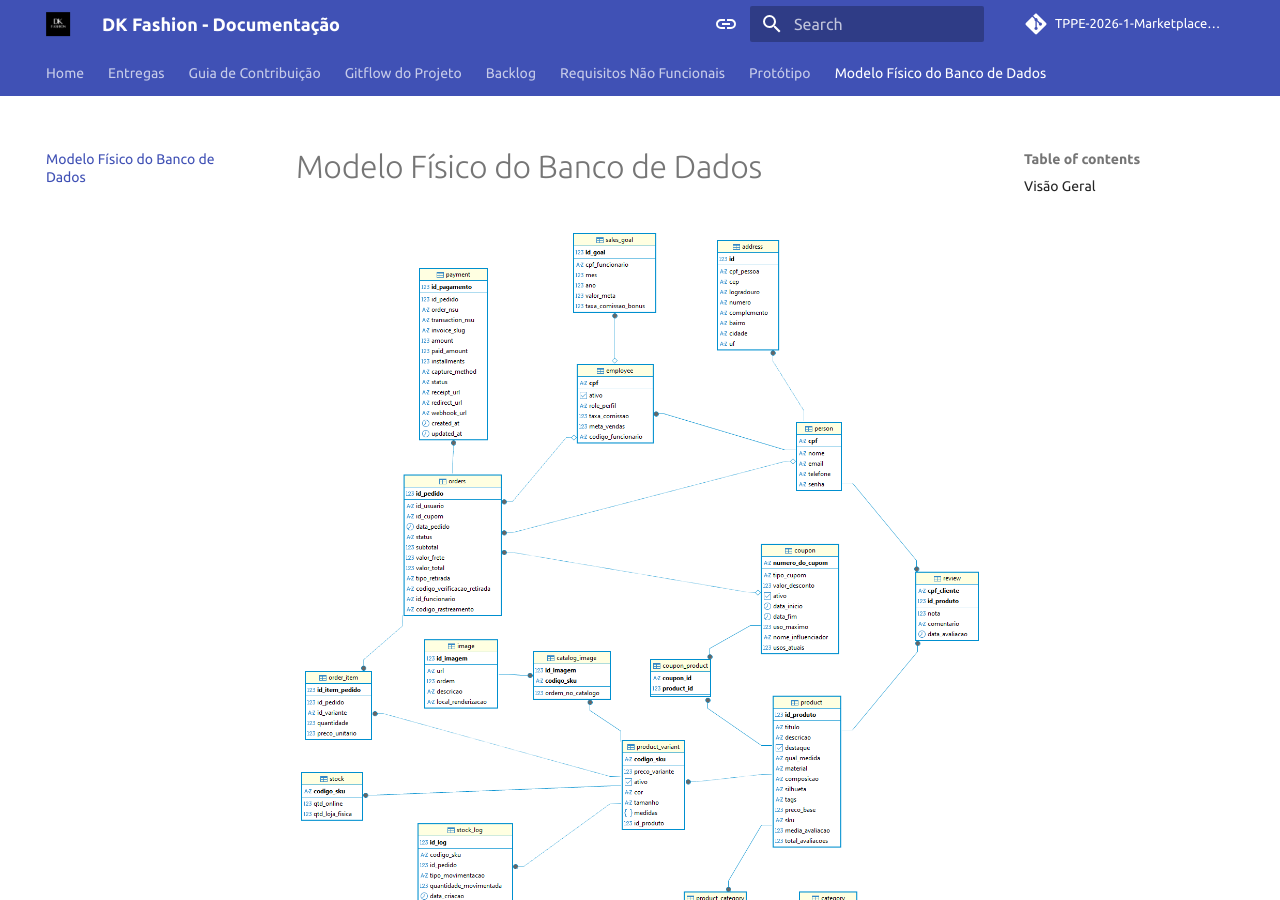
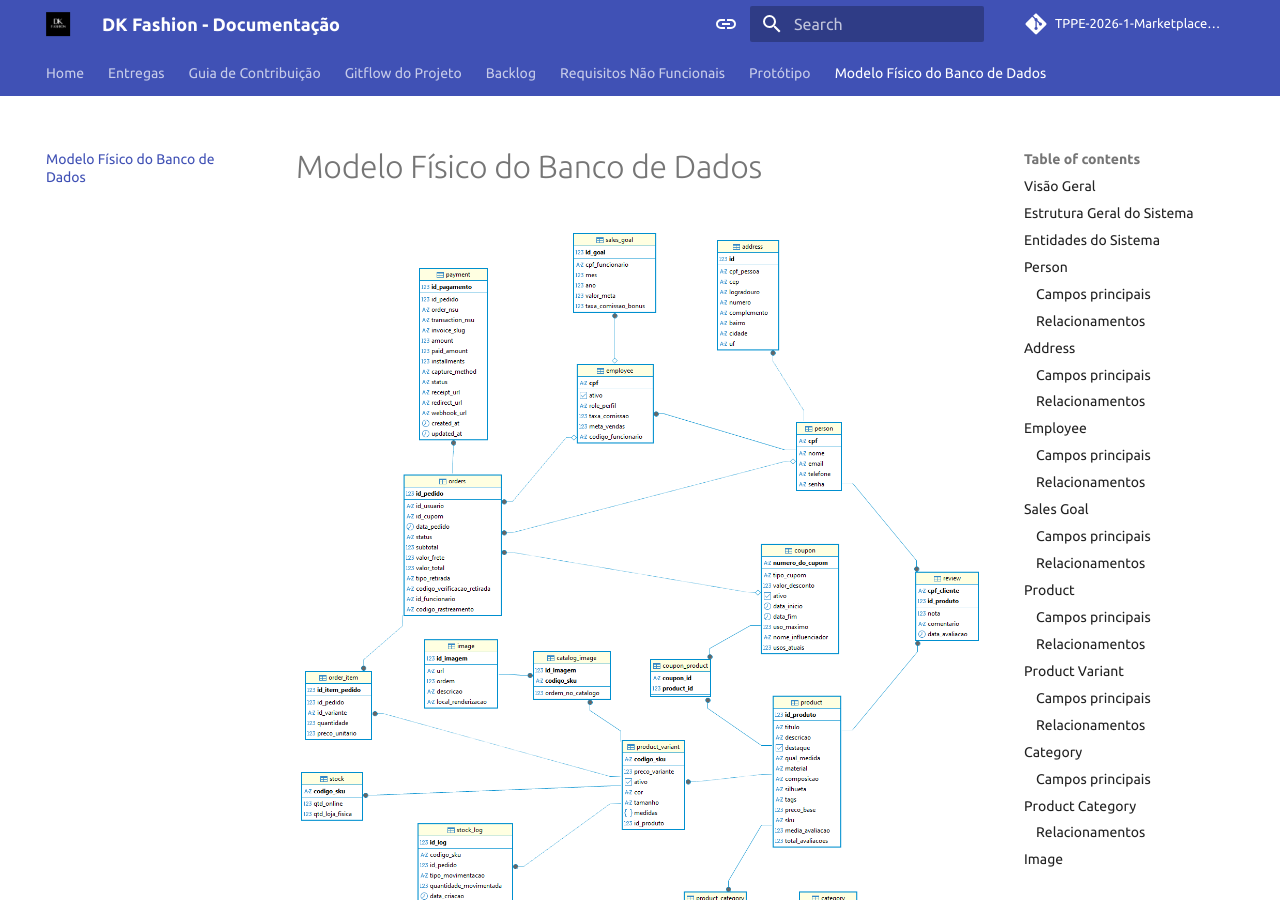
Before and after one commit to TPPE-2026-1-Marketplace/documentacao, an MkDocs documentation site: the page built from docs/physical_data_model.md, in a window 1280 px wide and 900 px high. Built offline with MkDocs 1.6.1 and Material for MkDocs 9.7.7, drawn with Linux system fonts in a browser that asks for light colours; comment, search, counter and statistics services are not loaded.

Commit message:
docs(modelo-fisico): corrigir hierarquia de títulos da página
A página usava `#` para cada entidade, resultando em 23 títulos de nível 1
em um único documento. Cada entidade passa a ser `##` e suas subseções
`###`, mantendo apenas o título da página como nível 1.

Isso corrige o índice lateral da página no site, que antes listava todas
as entidades como se fossem documentos independentes.

Co-authored-by: Eduardo Sandes <eduardo.sandes6@gmail.com>
Co-authored-by: Márcio Henrique <henriquemarcio170@gmail.com>

```diff
--- a/docs/physical_data_model.md
+++ b/docs/physical_data_model.md
@@ -22,12 +22,12 @@ O banco foi modelado seguindo princípios relacionais, utilizando chaves primár
 
 ---
 
-# Estrutura Geral do Sistema
+## Estrutura Geral do Sistema
 
 O banco está dividido em alguns grandes domínios:
 
 | Domínio | Responsabilidade |
-|---|---|
+| --- | --- |
 | Pessoas | Clientes e funcionários |
 | Produtos | Produtos, categorias, variantes e imagens |
 | Pedidos | Pedidos, itens e pagamentos |
@@ -37,25 +37,25 @@ O banco está dividido em alguns grandes domínios:
 
 ---
 
-# Entidades do Sistema
+## Entidades do Sistema
 
 ---
 
-# Person
+## Person
 
 Tabela responsável pelo armazenamento das pessoas cadastradas na plataforma.
 
-## Campos principais
+### Campos principais
 
 | Campo | Descrição |
-|---|---|
+| --- | --- |
 | cpf | Identificador único da pessoa |
 | nome | Nome completo |
 | email | Email da pessoa |
 | telefone | Telefone de contato |
 | senha | Senha de autenticação |
 
-## Relacionamentos
+### Relacionamentos
 
 - Uma pessoa pode possuir:
   - um endereço
@@ -65,14 +65,14 @@ Tabela responsável pelo armazenamento das pessoas cadastradas na plataforma.
 
 ---
 
-# Address
+## Address
 
 Tabela responsável pelo endereço associado a uma pessoa.
 
-## Campos principais
+### Campos principais
 
 | Campo | Descrição |
-|---|---|
+| --- | --- |
 | id | Identificador do endereço |
 | cpf_pessoa | Pessoa relacionada |
 | cep | CEP |
@@ -83,22 +83,22 @@ Tabela responsável pelo endereço associado a uma pessoa.
 | cidade | Cidade |
 | uf | Unidade federativa |
 
-## Relacionamentos
+### Relacionamentos
 
 - Um endereço pertence a uma pessoa.
 
 ---
 
-# Employee
+## Employee
 
 Tabela que representa funcionários da loja.
 
 A modelagem foi feita utilizando o CPF da pessoa como chave primária e chave estrangeira ao mesmo tempo, caracterizando uma especialização da entidade `person`.
 
-## Campos principais
+### Campos principais
 
 | Campo | Descrição |
-|---|---|
+| --- | --- |
 | cpf | CPF do funcionário |
 | ativo | Indica se o funcionário está ativo |
 | role_perfil | Perfil de acesso |
@@ -106,7 +106,7 @@ A modelagem foi feita utilizando o CPF da pessoa como chave primária e chave es
 | meta_vendas | Meta individual |
 | codigo_funcionario | Código interno |
 
-## Relacionamentos
+### Relacionamentos
 
 - Um funcionário é obrigatoriamente uma pessoa.
 - Um funcionário pode participar de pedidos.
@@ -114,14 +114,14 @@ A modelagem foi feita utilizando o CPF da pessoa como chave primária e chave es
 
 ---
 
-# Sales Goal
+## Sales Goal
 
 Tabela responsável pelas metas de vendas dos funcionários.
 
-## Campos principais
+### Campos principais
 
 | Campo | Descrição |
-|---|---|
+| --- | --- |
 | id_goal | Identificador |
 | cpf_funcionario | Funcionário relacionado |
 | mes | Mês da meta |
@@ -129,20 +129,20 @@ Tabela responsável pelas metas de vendas dos funcionários.
 | valor_meta | Valor esperado |
 | taxa_comissao_bonus | Comissão bônus |
 
-## Relacionamentos
+### Relacionamentos
 
 - Uma meta pertence a um funcionário.
 
 ---
 
-# Product
+## Product
 
 Tabela principal de produtos.
 
-## Campos principais
+### Campos principais
 
 | Campo | Descrição |
-|---|---|
+| --- | --- |
 | id_produto | Identificador do produto |
 | titulo | Nome do produto |
 | descricao | Descrição |
@@ -157,7 +157,7 @@ Tabela principal de produtos.
 | media_avaliacao | Média das avaliações |
 | total_avaliacoes | Quantidade de avaliações |
 
-## Relacionamentos
+### Relacionamentos
 
 - Um produto pode:
   - possuir variantes
@@ -167,7 +167,7 @@ Tabela principal de produtos.
 
 ---
 
-# Product Variant
+## Product Variant
 
 Tabela responsável pelas variantes de produtos.
 
@@ -178,10 +178,10 @@ Permite que um mesmo produto possua diferentes:
 - medidas
 - preços
 
-## Campos principais
+### Campos principais
 
 | Campo | Descrição |
-|---|---|
+| --- | --- |
 | codigo_sku | SKU da variante |
 | preco_variante | Preço específico |
 | ativo | Disponibilidade |
@@ -190,7 +190,7 @@ Permite que um mesmo produto possua diferentes:
 | medidas | Medidas adicionais |
 | id_produto | Produto relacionado |
 
-## Relacionamentos
+### Relacionamentos
 
 - Uma variante pertence a um produto.
 - Uma variante pode possuir:
@@ -201,40 +201,40 @@ Permite que um mesmo produto possua diferentes:
 
 ---
 
-# Category
+## Category
 
 Tabela de categorias dos produtos.
 
-## Campos principais
+### Campos principais
 
 | Campo | Descrição |
-|---|---|
+| --- | --- |
 | id_categoria | Identificador |
 | nome | Nome da categoria |
 
 ---
 
-# Product Category
+## Product Category
 
 Tabela associativa entre produtos e categorias.
 
 Implementa relacionamento muitos-para-muitos.
 
-## Relacionamentos
+### Relacionamentos
 
 - Um produto pode possuir várias categorias.
 - Uma categoria pode possuir vários produtos.
 
 ---
 
-# Image
+## Image
 
 Tabela responsável pelas imagens do sistema.
 
-## Campos principais
+### Campos principais
 
 | Campo | Descrição |
-|---|---|
+| --- | --- |
 | id_imagem | Identificador |
 | url | URL da imagem |
 | ordem | Ordem de exibição |
@@ -243,39 +243,39 @@ Tabela responsável pelas imagens do sistema.
 
 ---
 
-# Catalog Image
+## Catalog Image
 
 Tabela associativa entre imagens e variantes de produtos.
 
-## Campos principais
+### Campos principais
 
 | Campo | Descrição |
-|---|---|
+| --- | --- |
 | id_imagem | Imagem relacionada |
 | codigo_sku | Variante relacionada |
 | ordem_no_catalogo | Ordem no catálogo |
 
 ---
 
-# Stock
+## Stock
 
 Tabela responsável pelo controle de estoque atual.
 
-## Campos principais
+### Campos principais
 
 | Campo | Descrição |
-|---|---|
+| --- | --- |
 | codigo_sku | Variante relacionada |
 | qtd_online | Quantidade disponível online |
 | qtd_loja_fisica | Quantidade disponível em loja |
 
-## Relacionamentos
+### Relacionamentos
 
 - O estoque pertence a uma variante.
 
 ---
 
-# Stock Log
+## Stock Log
 
 Tabela de auditoria de movimentações de estoque.
 
@@ -286,10 +286,10 @@ Responsável por registrar:
 - alterações
 - ajustes
 
-## Campos principais
+### Campos principais
 
 | Campo | Descrição |
-|---|---|
+| --- | --- |
 | id_log | Identificador |
 | codigo_sku | Variante afetada |
 | id_pedido | Pedido relacionado |
@@ -305,14 +305,14 @@ Responsável por registrar:
 
 ---
 
-# Orders
+## Orders
 
 Tabela principal de pedidos.
 
-## Campos principais
+### Campos principais
 
 | Campo | Descrição |
-|---|---|
+| --- | --- |
 | id_pedido | Identificador |
 | id_usuario | Cliente responsável |
 | id_cupom | Cupom aplicado |
@@ -326,7 +326,7 @@ Tabela principal de pedidos.
 | id_funcionario | Funcionário responsável |
 | codigo_rastreamento | Rastreamento |
 
-## Relacionamentos
+### Relacionamentos
 
 - Um pedido:
   - pertence a um cliente
@@ -337,35 +337,35 @@ Tabela principal de pedidos.
 
 ---
 
-# Order Item
+## Order Item
 
 Tabela de itens do pedido.
 
-## Campos principais
+### Campos principais
 
 | Campo | Descrição |
-|---|---|
+| --- | --- |
 | id_item_pedido | Identificador |
 | id_pedido | Pedido relacionado |
 | id_variante | Variante comprada |
 | quantidade | Quantidade adquirida |
 | preco_unitario | Preço unitário |
 
-## Relacionamentos
+### Relacionamentos
 
 - Um item pertence a um pedido.
 - Um item referencia uma variante de produto.
 
 ---
 
-# Payment
+## Payment
 
 Tabela responsável pelos pagamentos.
 
-## Campos principais
+### Campos principais
 
 | Campo | Descrição |
-|---|---|
+| --- | --- |
 | id_pagamento | Identificador |
 | id_pedido | Pedido relacionado |
 | order_nsu | Código da ordem |
@@ -382,20 +382,20 @@ Tabela responsável pelos pagamentos.
 | created_at | Data de criação |
 | updated_at | Data de atualização |
 
-## Relacionamentos
+### Relacionamentos
 
 - Um pagamento pertence a um pedido.
 
 ---
 
-# Coupon
+## Coupon
 
 Tabela responsável pelos cupons promocionais.
 
-## Campos principais
+### Campos principais
 
 | Campo | Descrição |
-|---|---|
+| --- | --- |
 | numero_do_cupom | Código do cupom |
 | tipo_cupom | Tipo do desconto |
 | valor_desconto | Valor aplicado |
@@ -406,7 +406,7 @@ Tabela responsável pelos cupons promocionais.
 | nome_influenciador | Influenciador relacionado |
 | usos_atuais | Quantidade utilizada |
 
-## Relacionamentos
+### Relacionamentos
 
 - Um cupom pode:
   - ser aplicado em pedidos
@@ -414,7 +414,7 @@ Tabela responsável pelos cupons promocionais.
 
 ---
 
-# Coupon Product
+## Coupon Product
 
 Tabela associativa entre cupons e produtos.
 
@@ -422,21 +422,21 @@ Implementa relacionamento muitos-para-muitos.
 
 ---
 
-# Review
+## Review
 
 Tabela responsável pelas avaliações dos produtos.
 
-## Campos principais
+### Campos principais
 
 | Campo | Descrição |
-|---|---|
+| --- | --- |
 | cpf_cliente | Cliente avaliador |
 | id_produto | Produto avaliado |
 | nota | Nota atribuída |
 | comentario | Comentário |
 | data_avaliacao | Data da avaliação |
 
-## Relacionamentos
+### Relacionamentos
 
 - Uma avaliação pertence:
   - a uma pessoa
@@ -444,7 +444,7 @@ Tabela responsável pelas avaliações dos produtos.
 
 ---
 
-# Considerações Arquiteturais
+## Considerações Arquiteturais
 
 O modelo foi desenvolvido visando:
 
@@ -469,8 +469,7 @@ A modelagem também contempla mecanismos importantes para sistemas de marketplac
 - Sistema de avaliações
 - Integração com gateway de pagamento
 
-
-## Histórico de Versionamento
+### Histórico de Versionamento
 
 | Versão | Autor                                        | Resumo                      | Data       |
 | ------ | -------------------------------------------- | --------------------------- | ---------- |
```
